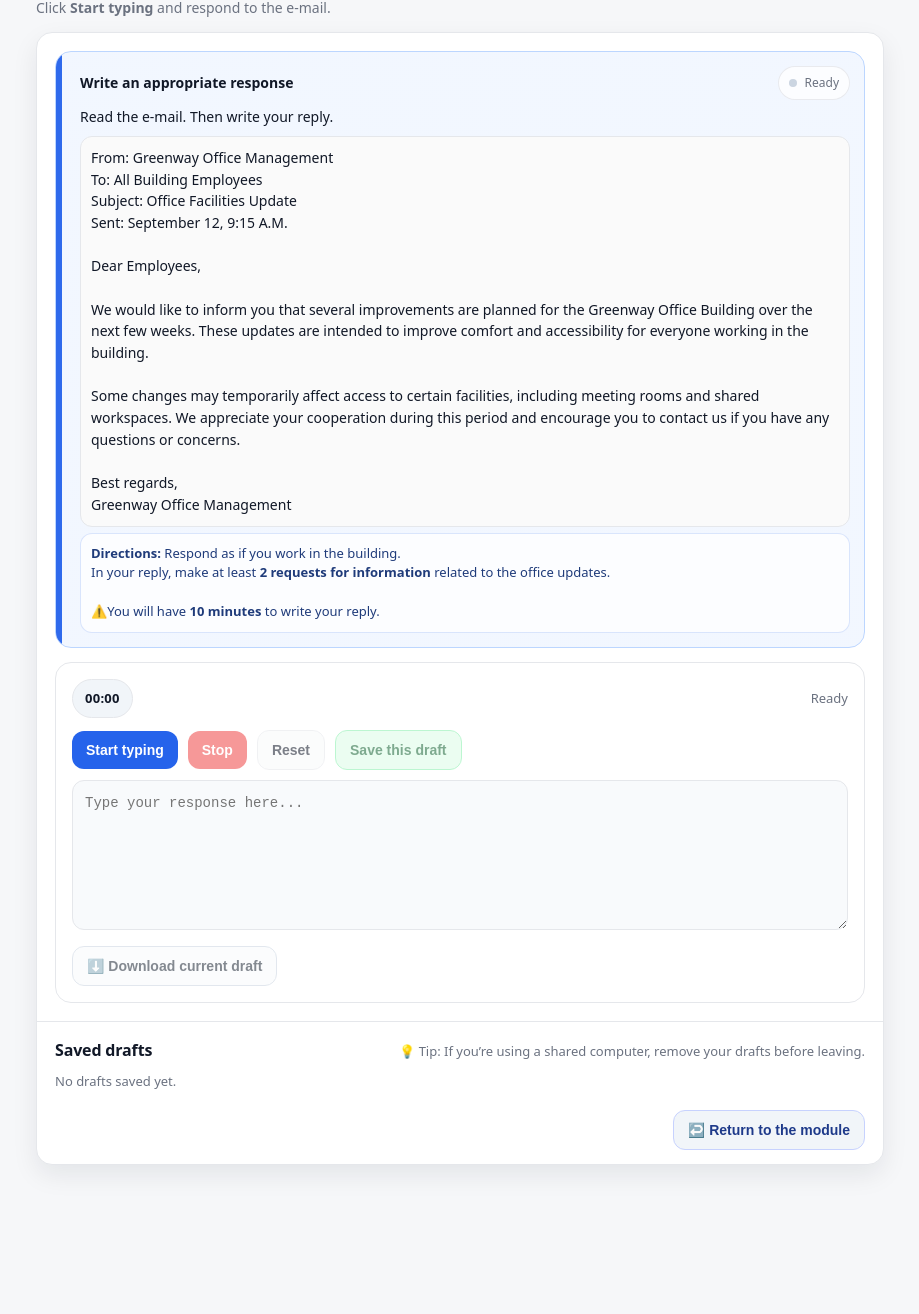
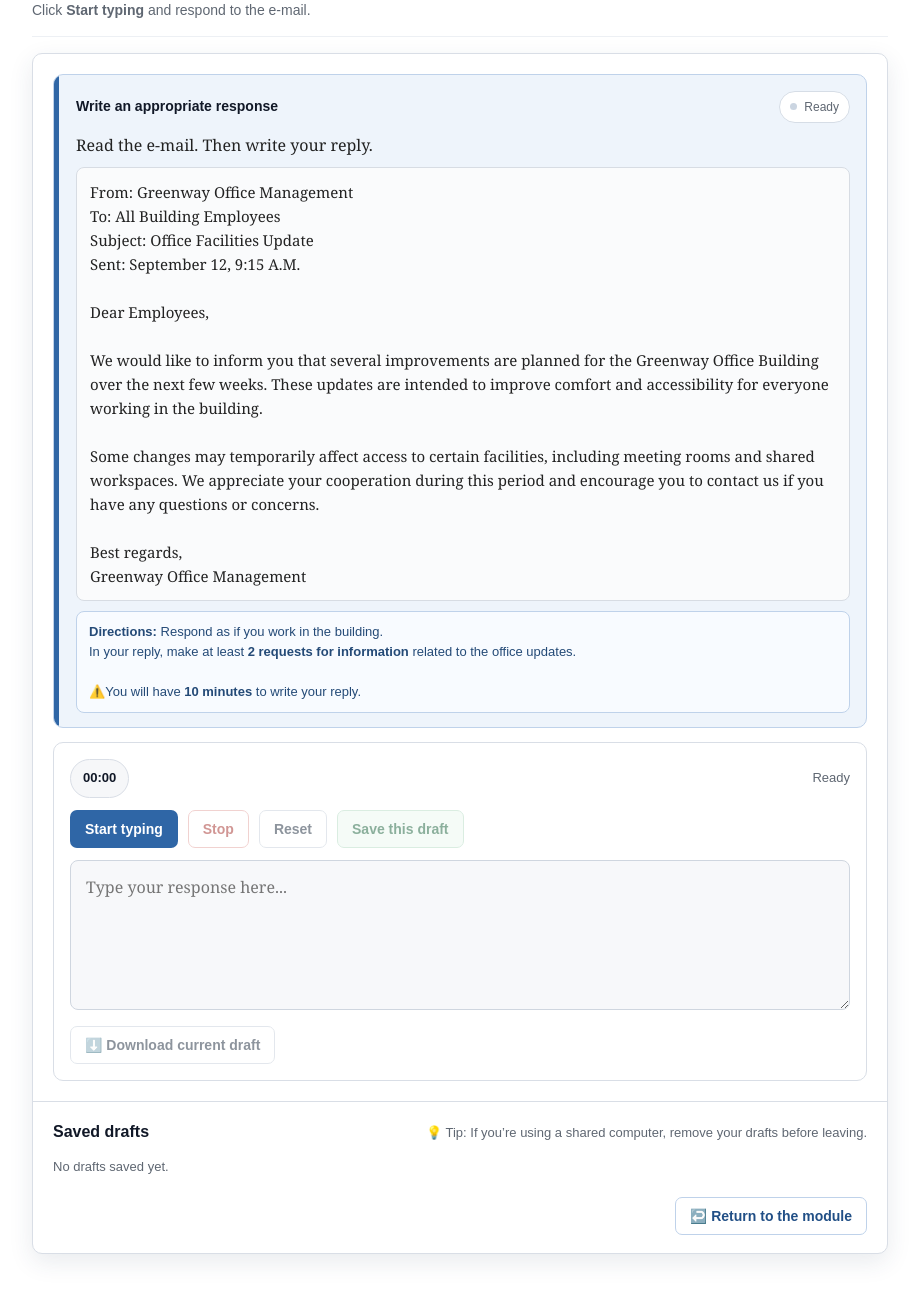
Before and after one commit to Preparing-for-TOEIC/toeic-writing-task-2, a plain HTML site: page index.html in a window 1280 px wide. Shown: the part 63-1377 px from the top of the page, without its empty margins (180-1099 px from the left). Before the commit the page ends 1300 px from the top, so only its background shows below. Drawn offline with Linux system fonts and the light colour scheme.

Commit message:
Update index.html

```diff
--- a/index.html
+++ b/index.html
@@ -7,154 +7,161 @@
 
   <style>
     :root{
-      --bg:#f6f7f9;
+      --page:#ffffff;
       --surface:#ffffff;
-      --text:#111827;
-      --muted:#6b7280;
-      --border:#e5e7eb;
-
-      --primary:#2563eb;
-      --primaryHover:#1e4fd6;
-
-      --accent:#e7f0ff;
-      --accentBorder:#bcd6ff;
-
-      --soft:#f1f5f9;
-      --softHover:#e5e7eb;
-
-      --successBg:#dcfce7;
-      --successText:#166534;
-      --successBorder:#86efac;
-
-      --secondaryBg:#f1f5f9;
-      --secondaryText:#1e3a8a;
-      --secondaryBorder:#c7d2fe;
-
-      --shadow:0 10px 26px rgba(17,24,39,.08);
-      --radius:16px;
-      --radiusSm:12px;
-      --focus: 0 0 0 3px rgba(37,99,235,.22);
+      --text:#151515;
+      --muted:#5f6772;
+      --line:#d9dee6;
+      --blue:#2f66a6;
+      --blue-dark:#214f86;
+      --blue-soft:#eef4fb;
+      --blue-line:#bfd2ea;
+      --soft:#f6f7f9;
+      --success:#2f855a;
+      --success-soft:#edf8f1;
+      --danger:#d9534f;
+      --shadow:0 8px 24px rgba(35,57,84,.10);
+      --radius:10px;
+      --focus:0 0 0 3px rgba(47,102,166,.20);
     }
 
-    *{ box-sizing:border-box; }
+    *{box-sizing:border-box;}
+    html,body{margin:0;min-height:100%;background:var(--page);color:var(--text);}
 
     body{
-      margin:0;
-      background:var(--bg);
-      color:var(--text);
-      font-family: ui-sans-serif, system-ui, -apple-system, Segoe UI, Roboto, Helvetica, Arial, "Apple Color Emoji","Segoe UI Emoji";
-      line-height:1.5;
+      font-family:Georgia,"Times New Roman",serif;
+      line-height:1.55;
     }
 
     .wrap{
-      max-width: 880px;
-      margin: 0 auto;
-      padding: 26px 16px 72px;
+      max-width:900px;
+      margin:0 auto;
+      padding:28px 22px 60px;
     }
 
-    .header{ margin-bottom: 14px; }
+    .header{
+      margin:0 0 16px;
+      padding-bottom:14px;
+      border-bottom:1px solid #edf0f4;
+    }
+
     .title{
       margin:0;
-      font-size: 22px;
-      letter-spacing:-0.02em;
+      font-family:Arial,Helvetica,sans-serif;
+      font-size:24px;
       line-height:1.25;
+      color:#111827;
+      letter-spacing:-.02em;
     }
+
     .subtitle{
-      margin: 6px 0 0;
-      color: var(--muted);
-      font-size: 14px;
-      max-width: 75ch;
+      margin:5px 0 0;
+      font-family:Arial,Helvetica,sans-serif;
+      color:var(--muted);
+      font-size:14px;
     }
 
     .card{
       background:var(--surface);
-      border:1px solid var(--border);
-      border-radius: var(--radius);
-      box-shadow: var(--shadow);
+      border:1px solid var(--line);
+      border-radius:var(--radius);
+      box-shadow:var(--shadow);
       overflow:hidden;
     }
 
-    .section{ padding: 18px; }
+    .section{padding:20px;}
 
     .prompt{
-      border:1px solid var(--accentBorder);
-      background: linear-gradient(0deg, rgba(231,240,255,.55), rgba(231,240,255,.55)), #fff;
-      border-radius: var(--radius);
-      padding: 14px;
-      position: relative;
+      position:relative;
       overflow:hidden;
+      padding:16px 16px 14px 20px;
+      border:1px solid var(--blue-line);
+      border-radius:var(--radius);
+      background:var(--blue-soft);
     }
+
     .prompt::before{
       content:"";
       position:absolute;
-      left:0; top:0; bottom:0;
-      width: 6px;
-      background: var(--primary);
-      opacity: .95;
+      inset:0 auto 0 0;
+      width:5px;
+      background:var(--blue);
     }
-    .promptInner{ padding-left: 10px; }
+
+    .promptInner{padding-left:2px;}
+    .promptInner>*{margin:0;}
+    .promptInner>*+*{margin-top:10px;}
 
     .promptHead{
       display:flex;
       align-items:center;
       justify-content:space-between;
       gap:12px;
-      margin-bottom: 6px;
     }
+
     .promptTitle{
       margin:0;
-      font-size: 14px;
-      font-weight: 800;
-      color: var(--text);
-      display:flex;
-      gap:10px;
-      align-items:center;
+      font-family:Arial,Helvetica,sans-serif;
+      font-size:14px;
+      font-weight:700;
+      color:#111827;
     }
 
     .state{
       display:inline-flex;
       align-items:center;
-      gap:8px;
-      padding: 7px 10px;
-      border-radius: 999px;
-      font-size: 12px;
-      border:1px solid rgba(17,24,39,.08);
-      background: rgba(255,255,255,.75);
-      color: var(--muted);
-      white-space: nowrap;
+      gap:7px;
+      padding:6px 10px;
+      border:1px solid #d6dde6;
+      border-radius:999px;
+      background:#fff;
+      color:var(--muted);
+      font-family:Arial,Helvetica,sans-serif;
+      font-size:12px;
+      white-space:nowrap;
     }
-    .dot{
-      width:8px;height:8px;border-radius:999px;
-      background:#cbd5e1;
-    }
-    .state.saved .dot{ background:#16a34a; }
 
-    .promptInner p{ margin:0; }
-    .promptInner p + p{ margin-top: 6px; }
+    .dot{width:7px;height:7px;border-radius:50%;background:#cbd5e1;}
+    .state.saved .dot{background:var(--success);}
 
     .promptText{
-      color: var(--text);
-      font-size: 14px;
-      line-height: 1.6;
-      white-space: pre-wrap;
+      color:#222;
+      font-size:16px;
+      line-height:1.6;
+    }
+
+    .imgWrap{
+      padding:8px;
+      border:1px solid #d7dce3;
+      border-radius:8px;
+      background:#fff;
+    }
+
+    .imgWrap img{
+      display:block;
+      width:100%;
+      height:auto;
+      border-radius:6px;
     }
 
     .wordsLine{
-      margin-top: 6px;
-      padding: 10px;
-      border-radius: var(--radiusSm);
-      border:1px solid rgba(37,99,235,.16);
-      background: rgba(255,255,255,.75);
-      font-size: 13px;
-      color:#1f3b7a;
+      padding:10px 12px;
+      border:1px solid var(--blue-line);
+      border-radius:8px;
+      background:#f8fbff;
+      color:#244a77;
+      font-family:Arial,Helvetica,sans-serif;
+      font-size:13px;
+      line-height:1.55;
     }
-    .wordsLine em{ font-style: italic; }
+
+    .wordsLine em{font-style:italic;}
 
     .panel{
-      margin-top: 14px;
-      border:1px solid var(--border);
-      border-radius: var(--radius);
-      padding: 16px;
+      margin-top:14px;
+      padding:16px;
+      border:1px solid var(--line);
+      border-radius:var(--radius);
       background:#fff;
     }
 
@@ -162,253 +169,228 @@
       display:flex;
       align-items:center;
       justify-content:space-between;
-      gap:10px;
+      gap:12px;
       flex-wrap:wrap;
-      margin-bottom: 12px;
-    }
-    .statusLine{
-      color: var(--muted);
-      font-size: 13px;
+      margin-bottom:12px;
     }
 
     .timerChip{
       display:inline-flex;
       align-items:center;
-      gap:8px;
-      padding: 9px 12px;
-      border-radius: 999px;
-      border:1px solid var(--border);
-      background: var(--soft);
-      font-size: 13px;
-      color: var(--muted);
-    }
-    .timer{
-      font-weight: 900;
-      color: var(--text);
-      font-variant-numeric: tabular-nums;
-      letter-spacing: .02em;
+      padding:8px 12px;
+      border:1px solid var(--line);
+      border-radius:999px;
+      background:var(--soft);
+      color:var(--muted);
+      font-family:Arial,Helvetica,sans-serif;
+      font-size:13px;
     }
 
-    .controls{
+    .timer{
+      color:#111827;
+      font-weight:700;
+      font-variant-numeric:tabular-nums;
+    }
+
+    .statusLine{
+      color:var(--muted);
+      font-family:Arial,Helvetica,sans-serif;
+      font-size:13px;
+    }
+
+    .controls,.controlsBottom{
       display:flex;
+      align-items:center;
       gap:10px;
       flex-wrap:wrap;
-      align-items:center;
     }
 
+    .controlsBottom{margin-top:10px;}
+
     button{
-      border:0;
-      border-radius: 12px;
-      padding: 11px 14px;
-      font-size: 14px;
-      font-weight: 750;
+      padding:10px 14px;
+      border:1px solid transparent;
+      border-radius:7px;
+      font-family:Arial,Helvetica,sans-serif;
+      font-size:14px;
+      font-weight:700;
       cursor:pointer;
-      transition: background .15s ease, transform .02s ease, box-shadow .15s ease, opacity .15s ease;
+      transition:background .15s ease,border-color .15s ease,box-shadow .15s ease,opacity .15s ease;
     }
-    button:active{ transform: translateY(1px); }
-    button:disabled{ opacity:.55; cursor:not-allowed; }
-    button:focus-visible{ outline:none; box-shadow: var(--focus); }
 
-    .btnPrimary{ background: var(--primary); color:#fff; }
-    .btnPrimary:hover{ background: var(--primaryHover); }
+    button:disabled{opacity:.52;cursor:not-allowed;}
+    button:focus-visible{outline:none;box-shadow:var(--focus);}
 
-    .btnDanger{ background:#ef4444; color:#fff; }
-    .btnDanger:hover{ background:#dc2626; }
+    .btnPrimary{background:var(--blue);color:#fff;}
+    .btnPrimary:hover:not(:disabled){background:var(--blue-dark);}
 
-    .btnSuccess{
-      background: var(--successBg);
-      color: var(--successText);
-      border:1px solid var(--successBorder);
+    .btnDanger{background:#fff;color:#a83834;border-color:#e6aaa7;}
+    .btnDanger:hover:not(:disabled){background:#fff5f4;}
+
+    .btnSuccess{background:var(--success-soft);color:#236843;border-color:#b9ddc6;}
+    .btnSuccess:hover:not(:disabled){background:#e2f3e8;}
+
+    .btnGhost,.btnDownload{
+      background:#fff;
+      color:#263445;
+      border-color:#cbd3dd;
     }
-    .btnSuccess:hover{ background: #bbf7d0; }
-
-    .btnDownload{
-      background:#f8fafc;
-      color:#1f2937;
-      border:1px solid #cbd5e1;
-    }
-    .btnDownload:hover{ background:#eef2f7; }
+    .btnGhost:hover:not(:disabled),.btnDownload:hover:not(:disabled){background:#f5f7fa;}
 
     .btnReturn{
-      background: var(--secondaryBg);
-      color: var(--secondaryText);
-      border:1px solid var(--secondaryBorder);
-      font-weight: 700;
+      background:#fff;
+      color:var(--blue-dark);
+      border-color:var(--blue-line);
     }
-    .btnReturn:hover{ background:#e0e7ff; }
-
-    .btnGhost{
-      background:#f9fafb;
-      color: var(--text);
-      border:1px solid var(--border);
-    }
-    .btnGhost:hover{ background:#f3f4f6; }
+    .btnReturn:hover{background:var(--blue-soft);}
 
     textarea{
       width:100%;
-      min-height: 150px;
-      resize: vertical;
-      margin-top: 10px;
-      padding: 12px;
-      border:1px solid var(--border);
-      border-radius: var(--radiusSm);
+      min-height:150px;
+      resize:vertical;
+      margin-top:12px;
+      padding:14px 15px;
+      border:1px solid #cfd6df;
+      border-radius:8px;
       background:#fff;
-      color: var(--text);
-      font-size: 14px;
-      line-height: 1.55;
+      color:#222;
+      font-family:Georgia,"Times New Roman",serif;
+      font-size:16px;
+      line-height:1.6;
       outline:none;
-      box-shadow: none;
-    }
-    textarea:focus{
-      border-color: rgba(37,99,235,.45);
-      box-shadow: var(--focus);
-    }
-    textarea:disabled{
-      background:#f8fafc;
-      color:#6b7280;
     }
 
-    .controlsBottom{
-      margin-top:10px;
-      display:flex;
-      gap:10px;
-      flex-wrap:wrap;
-      align-items:center;
+    textarea:focus{border-color:var(--blue);box-shadow:var(--focus);}
+    textarea:disabled{background:#f7f8fa;color:#727b86;}
+
+    .saved{
+      padding:18px 20px 20px;
+      border-top:1px solid var(--line);
+      background:#fff;
     }
 
-    /* Saved drafts */
-    .saved{
-      border-top:1px solid var(--border);
-      padding: 16px 18px 18px;
-      background:#fff;
-    }
     .savedHead{
       display:flex;
       align-items:baseline;
       justify-content:space-between;
       gap:12px;
       flex-wrap:wrap;
-      margin-bottom: 10px;
+      margin-bottom:12px;
     }
+
     .saved h3{
       margin:0;
-      font-size: 16px;
-      letter-spacing:-0.01em;
+      font-family:Arial,Helvetica,sans-serif;
+      font-size:16px;
+      color:#111827;
     }
+
     .savedNote{
       margin:0;
-      color: var(--muted);
-      font-size: 13px;
+      color:var(--muted);
+      font-family:Arial,Helvetica,sans-serif;
+      font-size:13px;
     }
-    .savedList{
-      display:flex;
-      flex-direction:column;
-      gap: 10px;
-    }
+
+    .savedList{display:flex;flex-direction:column;gap:10px;}
+
     .savedItem{
-      border:1px solid var(--border);
-      border-radius: var(--radius);
-      padding: 12px;
+      padding:13px;
+      border:1px solid var(--line);
+      border-radius:8px;
       background:#fff;
     }
+
     .savedTop{
       display:flex;
+      align-items:center;
       justify-content:space-between;
-      align-items:center;
-      gap: 10px;
+      gap:10px;
       flex-wrap:wrap;
-      margin-bottom: 8px;
+      margin-bottom:8px;
     }
-    .savedLabel{
-      display:flex;
-      gap:10px;
-      align-items:baseline;
-      flex-wrap:wrap;
-    }
-    .tag{
-      font-size:12px;
-      color:var(--muted);
-    }
-    .savedActions{
-      display:flex;
-      gap:8px;
-      flex-wrap:wrap;
-    }
+
+    .savedLabel{display:flex;align-items:baseline;gap:8px;flex-wrap:wrap;font-family:Arial,Helvetica,sans-serif;}
+    .tag{color:var(--muted);font-size:12px;}
+    .savedActions{display:flex;gap:8px;flex-wrap:wrap;}
+
     .linkBtn{
       display:inline-flex;
       align-items:center;
-      gap:8px;
-      padding: 9px 12px;
-      border:1px solid #cbd5e1;
-      border-radius: 12px;
-      font-size: 13px;
+      gap:7px;
+      padding:8px 10px;
+      border:1px solid #cbd3dd;
+      border-radius:7px;
+      background:#fff;
+      color:#263445;
+      font-family:Arial,Helvetica,sans-serif;
+      font-size:13px;
+      font-weight:600;
       text-decoration:none;
-      color:#1f2937;
-      background:#f8fafc;
       cursor:pointer;
-      font-weight: 650;
     }
-    .linkBtn:hover{ background:#eef2f7; }
-    .dangerLink{
-      border-color:#fecaca;
-      color:#991b1b;
-      background:#fff5f5;
-    }
-    .dangerLink:hover{ background:#ffecec; }
+
+    .linkBtn:hover{background:#f5f7fa;}
+    .dangerLink{border-color:#e6aaa7;color:#a83834;}
+    .dangerLink:hover{background:#fff5f4;}
 
     .draftBox{
-      margin-top: 8px;
-      background:#fafafa;
-      border:1px solid var(--border);
-      border-radius: 12px;
-      padding: 10px;
-      white-space: pre-wrap;
-      font-size: 14px;
-      line-height: 1.55;
-      color:#111827;
+      margin-top:8px;
+      padding:12px 13px;
+      border:1px solid #d7dce3;
+      border-radius:8px;
+      background:#fafbfc;
+      color:#222;
+      font-size:15px;
+      line-height:1.6;
+      white-space:pre-wrap;
     }
 
-    /* Return pinned bottom-right */
     .cardFooter{
       display:flex;
       justify-content:flex-end;
-      padding: 0 18px 14px;
+      padding:0 20px 18px;
     }
 
     .overlay{
       position:fixed;
       inset:0;
-      background:rgba(17,24,39,.55);
+      z-index:9999;
       display:none;
       align-items:center;
       justify-content:center;
       padding:16px;
-      z-index:9999;
+      background:rgba(17,24,39,.55);
     }
+
     .modal{
-      width:min(520px, 100%);
+      width:min(520px,100%);
+      padding:18px;
+      border:1px solid var(--line);
+      border-radius:var(--radius);
       background:#fff;
-      border-radius: var(--radius);
-      border:1px solid var(--border);
-      box-shadow:0 18px 50px rgba(0,0,0,.25);
-      padding:18px;
+      box-shadow:0 18px 50px rgba(0,0,0,.22);
     }
+
     .modal h3{
       margin:0 0 8px;
+      font-family:Arial,Helvetica,sans-serif;
       font-size:16px;
-      letter-spacing:-0.01em;
     }
-    .modal p{
-      margin:0 0 12px;
-      color:var(--muted);
-      font-size:14px;
-      line-height:1.55;
-    }
-    .modal .row{
-      display:flex;
-      gap:10px;
-      flex-wrap:wrap;
-      justify-content:flex-end;
+
+    .modal p{margin:0 0 12px;color:var(--muted);font-size:14px;line-height:1.55;}
+    .modal .row{display:flex;justify-content:flex-end;gap:10px;flex-wrap:wrap;}
+
+    @media (max-width:640px){
+      .wrap{padding:18px 12px 40px;}
+      .section,.saved{padding:14px;}
+      .prompt{padding:14px 12px 12px 17px;}
+      .promptHead{align-items:flex-start;}
+      .title{font-size:21px;}
+      button{width:100%;}
+      .controls,.controlsBottom{align-items:stretch;}
+      .cardFooter{padding:0 14px 14px;}
+      .cardFooter button{width:auto;}
     }
   </style>
 </head>
```
